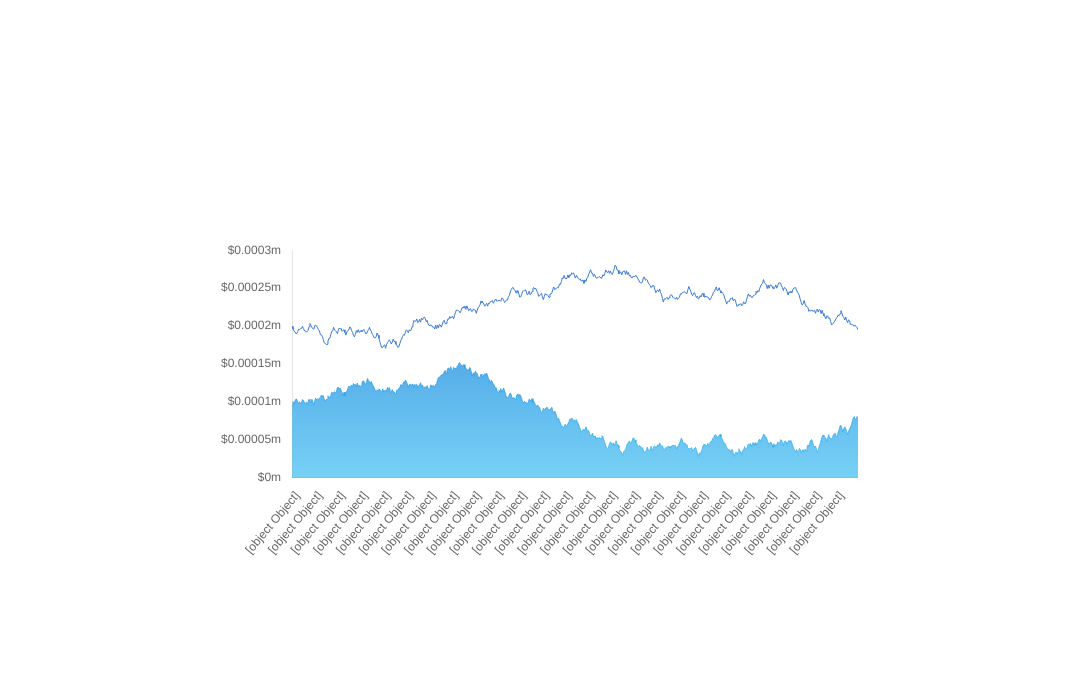
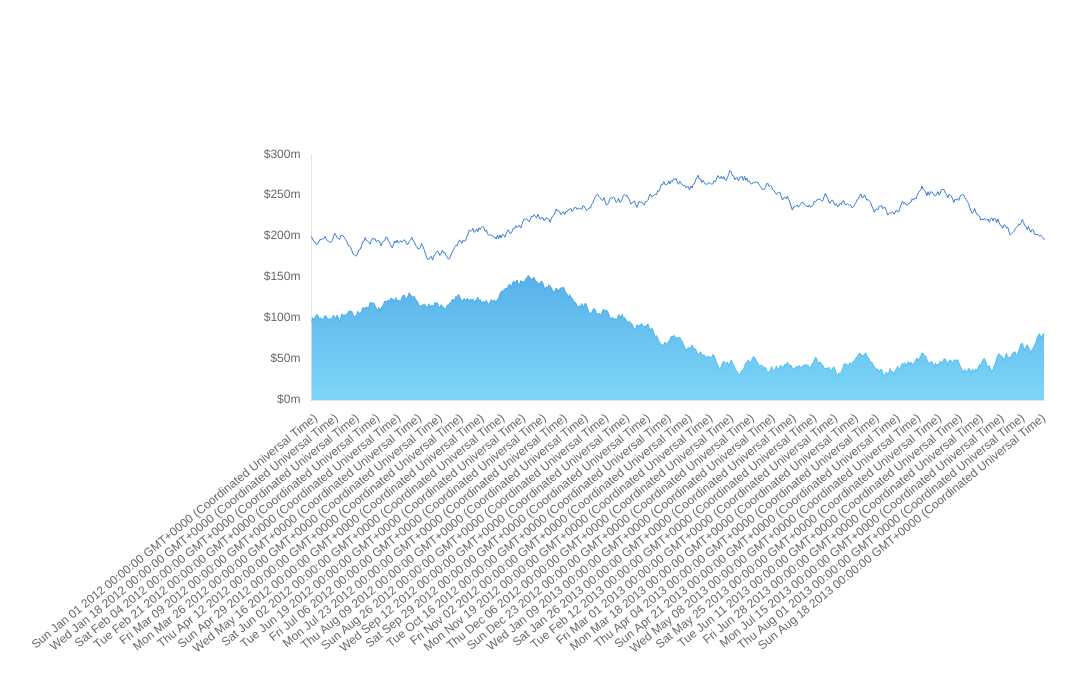
Before and after one commit to joigmz/chartJS, a plain HTML site: page index.html in a window 1280 px wide. Shown: the whole page, without its empty margins (102-1179 px from the left). Drawn offline with nearby package versions, Linux system fonts and the light colour scheme.

Commit message:
loo similar to fintual simulation

```diff
--- a/lineChart.js
+++ b/lineChart.js
@@ -1,22 +1,37 @@
 const ctx = document.getElementById('myChart').getContext("2d");
 
-//Prediction
-const prediction = (ctx, value) => ctx.p0.skip || ctx.p1.skip ? value : undefined;
+//Tooltipline block
+const tooltipline = {
+    id: 'tooltipline',
+    beforeDraw: chart => {
+        if (chart.tooltip._active && chart.tooltip._active.length) {
+            const ctx = chart.ctx;
+            ctx.save();
+            const activePoint = chart.tooltip._active[0];
+
+            ctx.beginPath();
+            ctx.moveTo(activePoint.element.x, chart.chartArea.top);
+            ctx.lineTo(activePoint.element.x, chart.chartArea.bottom);
+            ctx.lineWidth = 1;
+            ctx.strokeStyle = 'rgba(0, 0, 0, 0.3)';
+            ctx.stroke();
+            ctx.restore();
+
+        }
+    }
+};
 
 //Gradient fill
 let gradient = ctx.createLinearGradient(0,0,0,400);
 gradient.addColorStop(0, "rgba(58,123,213,1)");
 gradient.addColorStop(1, "rgba(0,210,255,0.3)");
 
-const actions = [
-    {
-        name: 'Mode: nearest, axis: x',
-        handler(chart) {
-          chart.options.interaction.axis = 'x';
-          chart.options.interaction.mode = 'nearest';
-          chart.update();
-        }
-      }]
+const daysOfYear =  [];
+var d = new Date(2012, 0, 1);
+for (let i = 0; i < 600; i++) {
+    daysOfYear.push(new Date(d));
+    d.setDate(d.getDate() + 1)
+}
 
 const data1 = [];
 const data2 = [];
@@ -31,7 +46,7 @@ for (let i = 0; i < 600; i++) {
 
 
 const data = {
-    labels: data1,
+    labels: daysOfYear,
     datasets: [{
         label: 'Inversión',
         data: data1,
@@ -48,10 +63,6 @@ const data = {
         borderColor: 'rgb(58,123,213)',
         borderWidth: 1,
         pointBackgroundColor: 'rgb(58,123,213)',
-        segment: {
-            borderColor: ctx => prediction(ctx, 'rgb(0,0,0,0.2)'),
-            borderDash: ctx => prediction(ctx, [6, 6]),
-          }
     }]
 };
 
@@ -67,7 +78,7 @@ const config = {
             y:{
                 ticks:{
                     callback: function (value){
-                        return '$'+value/1000000+'m';
+                        return '$'+value+'m';
                     }
                 },
                 grid: {
@@ -80,7 +91,7 @@ const config = {
                 }
             }
         },
-        plugins: {
+        plugins:{
             legend: {
               display: false
             }
@@ -90,7 +101,8 @@ const config = {
             mode: 'index',
             axis: 'x'
         }
-    }
+    },
+    plugins: [tooltipline]
     };
 
 const myChart = new Chart(ctx, config);
--- a/style.css
+++ b/style.css
@@ -7,5 +7,5 @@ body {
 }
 
 .chart {
-    width: 50vw;
+    width:80vw;
 }
```
